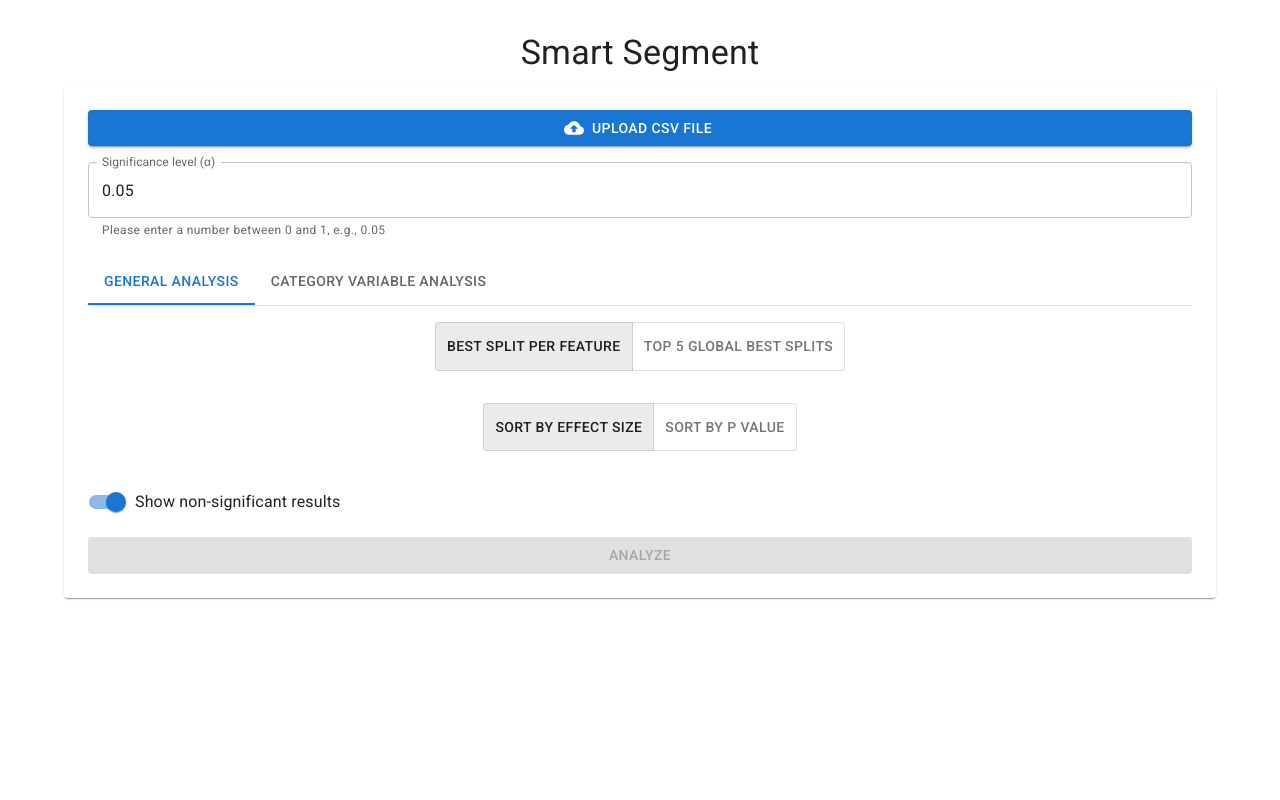
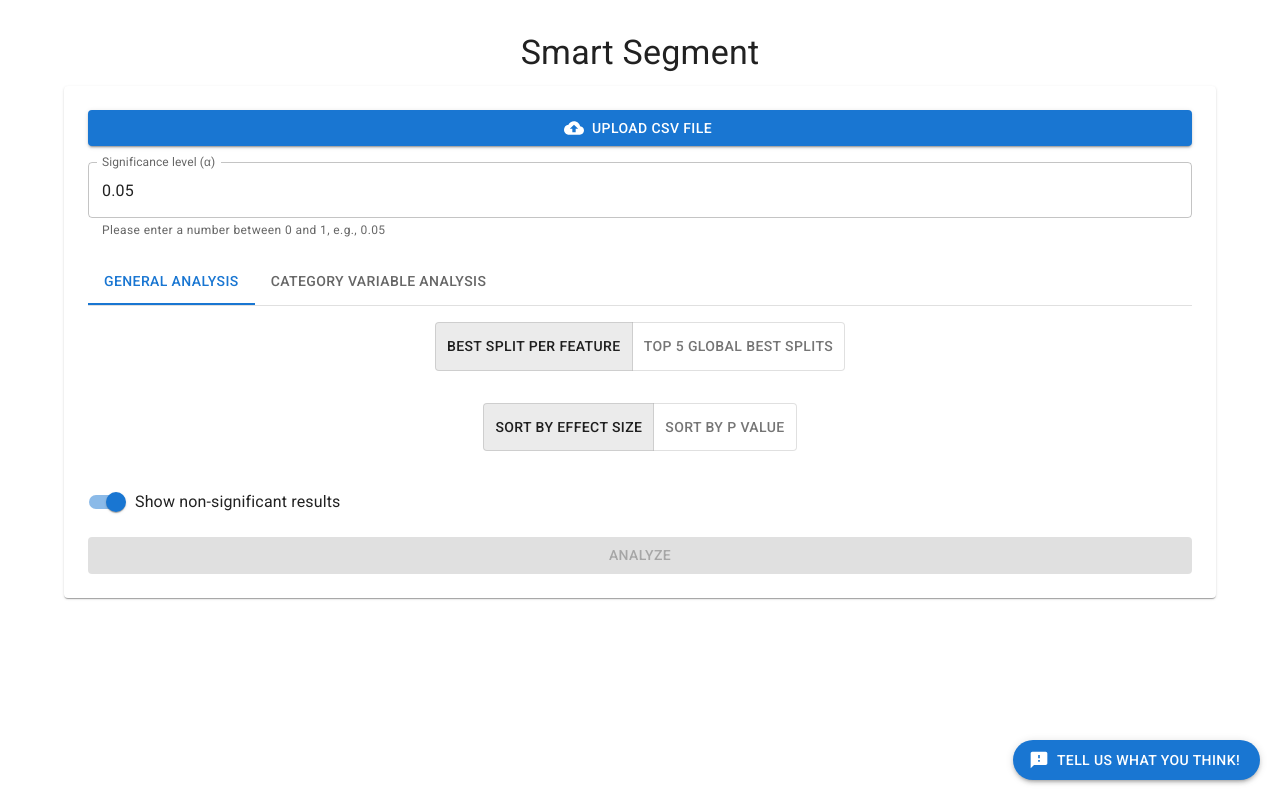
Before and after one commit to RichardCYC/Smart-Segment, a React (Create React App) app in the folder frontend/: page / in a window 1280 px wide. Built offline with nearby package versions, Linux system fonts and the light colour scheme.

Commit message:
Add feedback form

```diff
--- a/frontend/src/App.js
+++ b/frontend/src/App.js
@@ -23,6 +23,7 @@ import CssBaseline from '@mui/material/CssBaseline';
 import { ThemeProvider, createTheme } from '@mui/material/styles';
 import React, { useState } from 'react';
 import FeatureResults from './components/FeatureResults';
+import FeedbackForm from './components/FeedbackForm';
 
 const theme = createTheme({
   palette: {
@@ -390,6 +391,8 @@ function App() {
           ) : (
             categoryResults && <FeatureResults results={categoryResults} />
           )}
+
+          <FeedbackForm />
         </Box>
       </Container>
     </ThemeProvider>
--- /dev/null
+++ b/frontend/src/components/FeedbackForm.js
@@ -0,0 +1,43 @@
+import FeedbackIcon from '@mui/icons-material/Feedback';
+import {
+  Box,
+  Button,
+} from '@mui/material';
+import React from 'react';
+
+const FeedbackForm = () => {
+  const handleClick = () => {
+    window.open('https://docs.google.com/forms/d/e/1FAIpQLSeo6DMd2b9lwzF6kUBCAE0Dg_8hNMkP57mI61vzm05I2rTOqA/viewform', '_blank');
+  };
+
+  return (
+    <Box
+      sx={{
+        position: 'fixed',
+        bottom: 20,
+        right: 20,
+        zIndex: 1000,
+      }}
+    >
+      <Button
+        variant="contained"
+        color="primary"
+        onClick={handleClick}
+        startIcon={<FeedbackIcon />}
+        sx={{
+          borderRadius: '50px',
+          padding: '8px 20px',
+          boxShadow: 3,
+          '&:hover': {
+            transform: 'scale(1.05)',
+            transition: 'transform 0.2s',
+          },
+        }}
+      >
+        Tell Us What You Think!
+      </Button>
+    </Box>
+  );
+};
+
+export default FeedbackForm;
```
